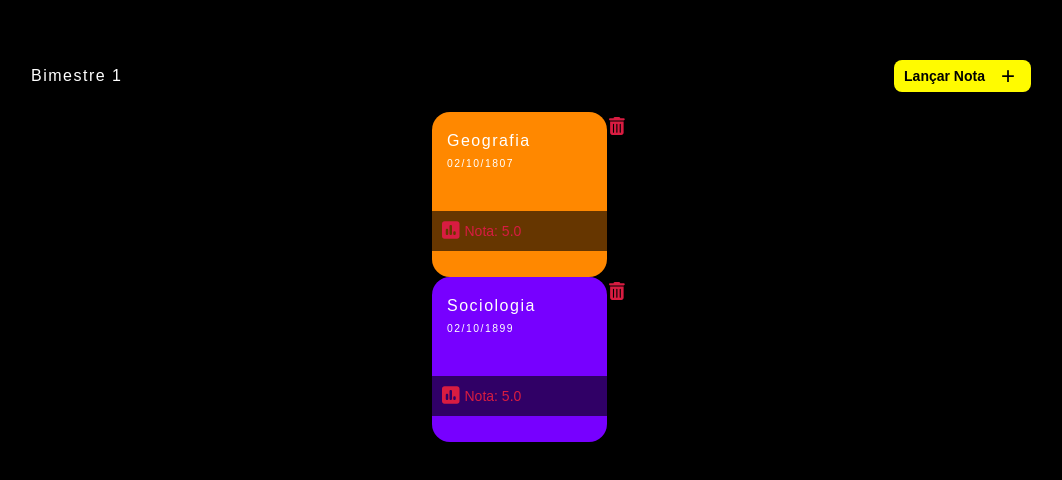
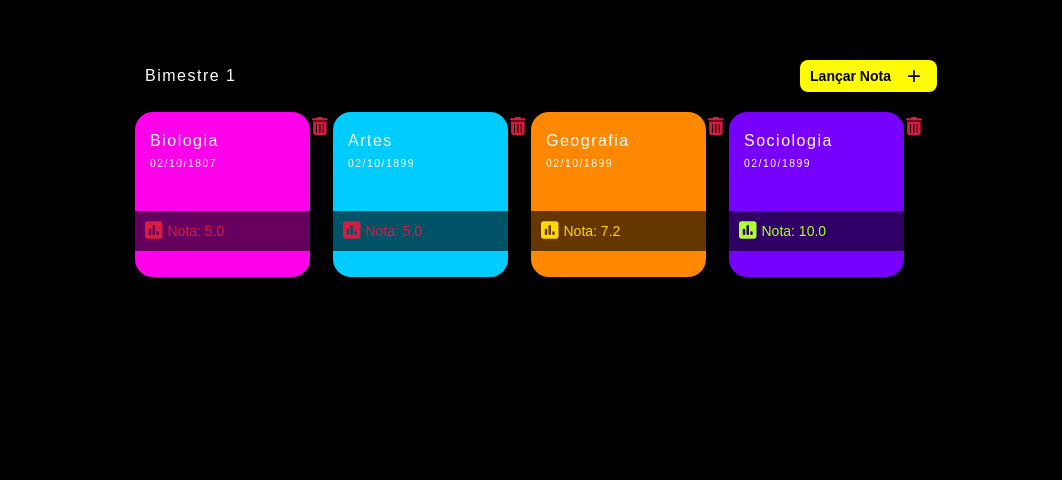
Before and after one commit to FreymundDeveloper/Note-Record, a React (Create React App) app in the folder frontend/: page / in a window 1280 px wide. Shown: the top 480 px of the page, without its empty margins (109-1171 px from the left). Built offline with nearby package versions, Linux system fonts and the light colour scheme.

Commit message:
ContainerCard Component

```diff
--- a/frontend/src/components/Container/ContainerCard.tsx
+++ b/frontend/src/components/Container/ContainerCard.tsx
@@ -1,3 +1,38 @@
-//tooltip
-//CT e CM em um component
-//Ajeitar a Home (simplifique)
+import React from 'react';
+import styled from 'styled-components';
+import { ContainerTopic, CardMain } from '../../components';
+
+interface CardProps {
+    id: string;
+    details: Array<{ discipline: string; createdData: string; note: string }>;
+}
+
+interface ContainerCardProps {
+    cardProps: CardProps;
+    onCardButtonClick: (index: number) => void;
+    onClearNote: (index: number) => void;
+    onButtonClick: () => void;
+}
+
+export const ContainerCard: React.FC<ContainerCardProps> = ({ cardProps, onCardButtonClick, onClearNote, onButtonClick }) => {
+    const { id, details } = cardProps;
+
+    return (
+        <Container>
+            <ContainerTopic content={"Bimestre " + id} cardText={"Lançar Nota"} onButtonClick={onButtonClick} />
+            <CardsContainer>
+                {details.map((detail, index) => (
+                    <CardMain key={index} title={detail.discipline} data={detail.createdData} note={detail.note}
+                        onButtonClick={() => onCardButtonClick(index)} clearNote={() => onClearNote(index)} />
+                ))}
+            </CardsContainer>
+        </Container>
+    );
+};
+
+const Container = styled.div``;
+
+const CardsContainer = styled.div`
+    display: flex;
+    justify-content: space-around;
+`;
--- a/frontend/src/components/Text/Tooltip.tsx
+++ b/frontend/src/components/Text/Tooltip.tsx
@@ -37,21 +37,9 @@ export const Tooltip: React.FC<TooltipProps> = ({ text, children }) => {
       }
     };
 
-    const showTooltipWithDelay = () => {
-        calculatePosition();
-
-        setTimeout(() => {
-          setTooltipVisible(true);
-
-          setTimeout(() => {
-            setTooltipVisible(false);
-          }, 1200);
-        }, 1000);
-      };
-
   return (
     <TooltipContainer
-      onMouseEnter={() => showTooltipWithDelay()}
+      onMouseEnter={() => {calculatePosition();setTooltipVisible(true)}}
       onMouseLeave={() => setTooltipVisible(false)}
     >
       {children}
--- a/frontend/src/components/index.tsx
+++ b/frontend/src/components/index.tsx
@@ -4,6 +4,7 @@ export * from './Button/ButtonDelete';
 export * from './Modal/Modal';
 export * from './Card/CardMain';
 export * from './Card/CardModal';
+export * from './Container/ContainerCard';
 export * from './Container/ContainerNote';
 export * from './Container/ContainerTopic';
 export * from './Input/InputNote';
--- a/frontend/src/home/Home.tsx
+++ b/frontend/src/home/Home.tsx
@@ -1,6 +1,6 @@
 import React, { useState } from 'react';
 import styled from 'styled-components';
-import { Modal, ContainerTopic, CardMain } from '../components';
+import { Modal, ContainerCard } from '../components';
 
 export const Home: React.FC = () => {
     const [isModalOpen, setModalOpen] = useState<boolean>(false);
@@ -27,11 +27,35 @@ export const Home: React.FC = () => {
         //API Delete Logic ...
     }
 
+    const exemp = { //Prototype From Routes Rest
+        id: '1',
+        details: [
+            {
+                discipline: 'Biologia',
+                createdData: '02/10/1807',
+                note: note
+            },
+            {
+                discipline: 'Artes',
+                createdData: '02/10/1899',
+                note: '5.0'
+            },
+            {
+                discipline: 'Geografia',
+                createdData: '02/10/1899',
+                note: '7.2'
+            },
+            {
+                discipline: 'Sociologia',
+                createdData: '02/10/1899',
+                note: '10.0'
+            }
+        ]
+    }
+
     return (
         <ContainerHome>
-            <ContainerTopic content="Bimestre 1" cardText="Lançar Nota" onButtonClick={handleOpenModal} />
-            <CardMain title="Geografia" data="02/10/1807" note={note} onButtonClick={userOpenModal} clearNote={callDelete} />
-            <CardMain title="Sociologia" data="02/10/1899" note={note} onButtonClick={userOpenModal} clearNote={callDelete} />
+            <ContainerCard cardProps={exemp} onButtonClick={handleOpenModal} onCardButtonClick={userOpenModal} onClearNote={callDelete} />
             <Modal userSelectedCard={userSelection} isOpen={isModalOpen} content={"Bimestre 1"} onClose={handleCloseModal} />
         </ContainerHome>
     );
```
